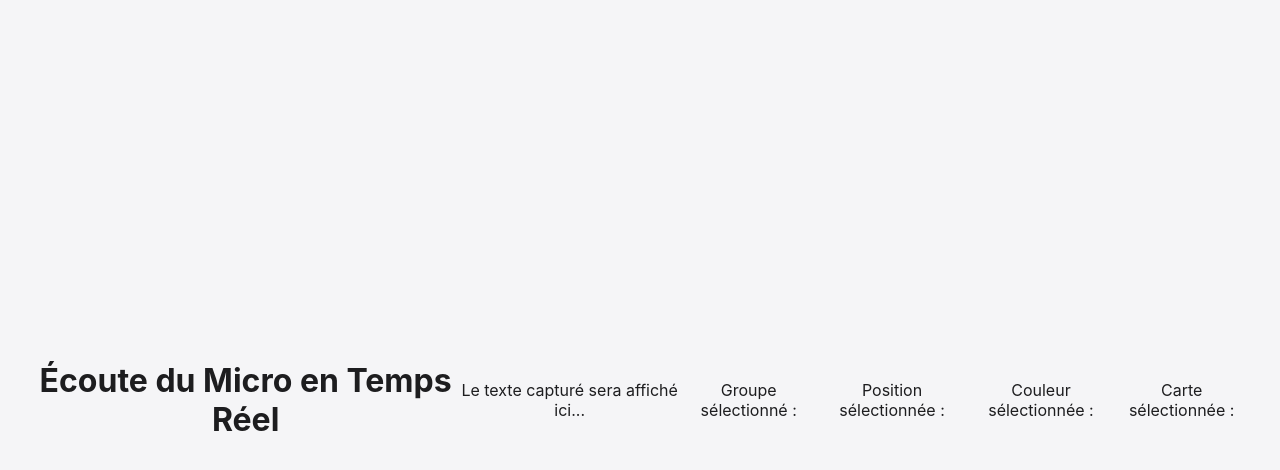
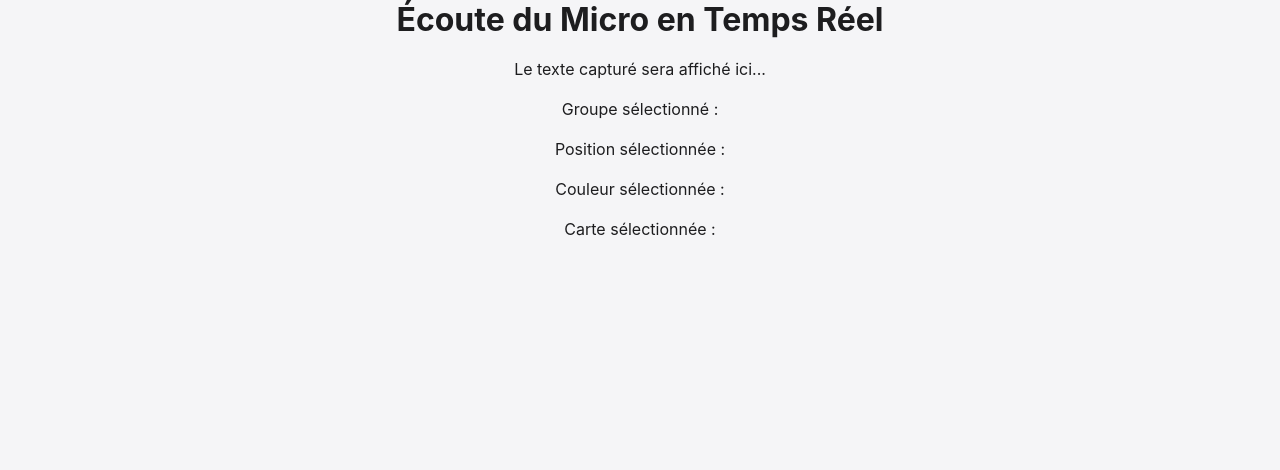
Before and after one commit to TaoXAdmin/MindCard, a plain HTML site: page index.html in a window 1280 px wide. Drawn offline with Linux system fonts and the light colour scheme.

Commit message:
Update index.html

```diff
--- a/index.html
+++ b/index.html
@@ -6,7 +6,7 @@
     <title>MindCard</title>
         <style>
         * { margin: 0; padding: 0; box-sizing: border-box; }
-        body { font-family: -apple-system, BlinkMacSystemFont, "Segoe UI", Roboto, "Helvetica Neue", Arial, sans-serif; background-color: #f5f5f7; color: #1d1d1f; display: flex; align-items: center; justify-content: center; height: 100vh; margin: 0 2rem; text-align: center; }
+        body { font-family: -apple-system, BlinkMacSystemFont, "Segoe UI", Roboto, "Helvetica Neue", Arial, sans-serif; background-color: #f5f5f7; color: #1d1d1f; height: 100vh; margin: 0 2rem; text-align: center; }
         .container { animation: fadeIn 2s ease-in-out; width: 100%; max-width: 500px; }
         .title { font-size: 3rem; font-weight: 600; margin-bottom: 1rem; }
         .subtitle { font-size: 1.3rem; color: #6e6e73; margin-bottom: 2.5rem; }
```
